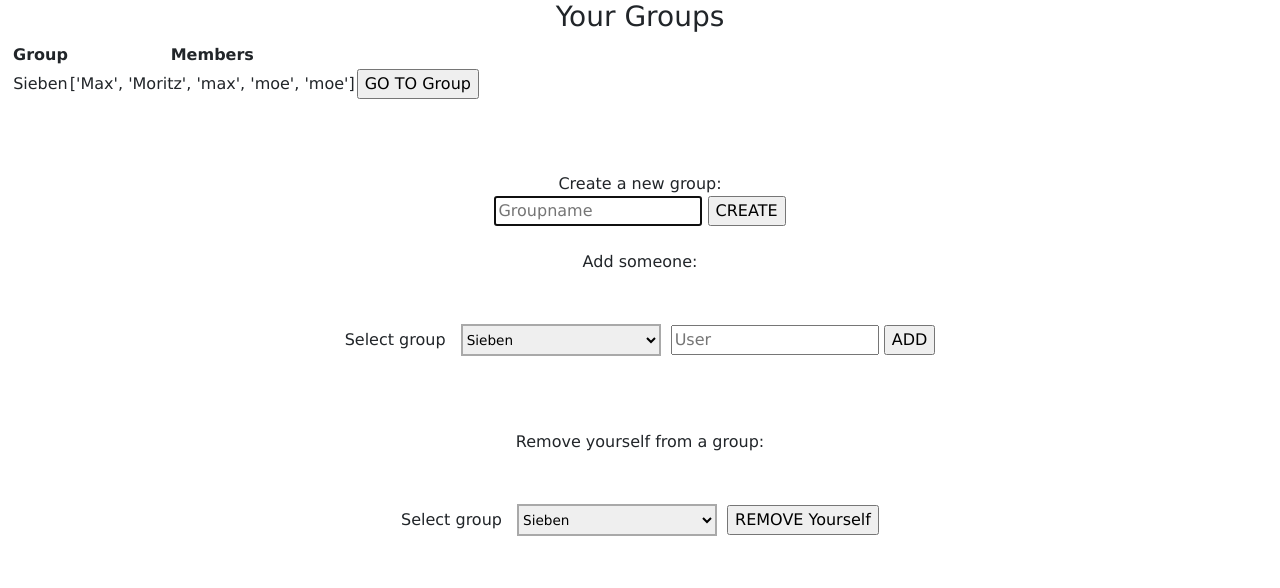
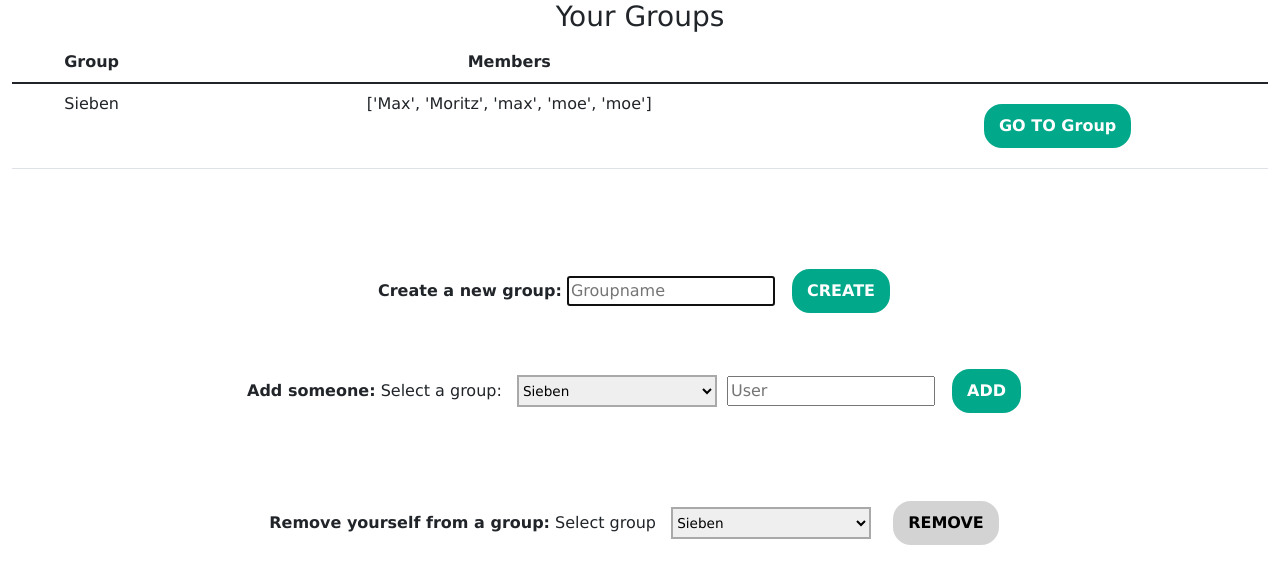
Before and after one commit to trett1004/final_assignment_cs50, a Flask app: page /groups in a window 1280 px wide. Shown: the part 76-664 px from the top of the page. Run offline with Flask 2, Linux system fonts and the light colour scheme; a user stored in the database is signed in.

Commit message:
CSS amd JS added

```diff
--- a/static/main.css
+++ b/static/main.css
@@ -4,17 +4,13 @@
 }
 
 .workingarea {
+
+}
+
+#remove_items {
     background-color: #E5E5E5;
     color: #302b29;
     padding: 30px;
-}
-
-#remove_items {
-
-}
-
-#add-items {
-
 }
 
 #btn_remove {
@@ -80,8 +76,7 @@ nav .navbar-brand .green
     color: #2e944b;
 }
 
-.table
-    {
-        padding-right: 150px;
-        padding-left: 150px;
+.table{
+    margin-left: auto;
+    margin-right: auto;
     }
--- a/templates/groups.html
+++ b/templates/groups.html
@@ -13,14 +13,14 @@
 
 <!-- Show all Groups the user is part of -->
 <h3>Your Groups</h3>
-<table>
+<table class="table">
     <thead>
         <tr>
             <th>Group</th>
             <th>Members</th>
         </tr>
     </thead>
-     <!-- List the members of a group: Loop through the lists of members of each group entries to display them in this table-->
+    <!-- List the members of a group: Loop through the lists of members of each group entries to display them in this table-->
     <tbody>
         {% for i in range(groups|count) %}
             <tr>
@@ -28,7 +28,7 @@
                 <td>{{ list_group_name_list[i] }}</td>
                 <td>
                     <form action="/enter_group" method="POST">
-                        <input class="btn_enter_group" type="submit" value="GO TO Group">
+                        <input class="btn_enter_group" type="submit" value="GO TO Group" id="btn_add">
                         <input type="hidden" name="enter_group" value="{{ groups[i] }}">
                     </form>
                 </td>
@@ -41,39 +41,38 @@
 <!-- Make a new group -->
 <div id="groups">
     <form action="/groups" method="POST">
-        <label for="create_group">Create a new group:</label><br>
+        <label for="create_group"><b>Create a new group:</b></label>
         <input autofocus required="required" autocomplete="off" type="text" name="create_group" placeholder="Groupname">
-        <input type="submit" value="CREATE">
+        <input type="submit" value="CREATE" id="btn_add">
     </form>
 </div>
-<br>
+
 
 <!-- Add user to group -->
 <div id="add_user">
     <form action="/add_user" method="POST">
-        <label for="add_user">Add someone:</label><br>
-        <label for="select_group">Select group</label>
+        <label for="add_user"><b>Add someone:</b></label>
+        <label for="select_group">Select a group:</label>
         <select name="select_groups">
             {% for item in groups %}
                 <option value="{{ item }}">{{ item }}</option>
             {% endfor %}
         <label for="add_user">Add user:</label>
         <input autofocus required="required" autocomplete="off" type="text" name="add_user" placeholder="User">
-        <input type="submit" value="ADD">
+        <input type="submit" value="ADD" id="btn_add">
     </form>
 </div>
-<br>
 
 <!-- Remove yourself from a group -->
 <div id="remove_yourself">
     <form action="/remove_yourself" method="POST">
-        <label for="remove_yourself">Remove yourself from a group:</label><br>
+        <label for="remove_yourself"><b>Remove yourself from a group:</b></label>
         <label for="select_group">Select group</label>
         <select name="select_removal_group">
             {% for item in groups %}
                 <option value="{{ item }}">{{ item }}</option>
             {% endfor %}
-        <input type="submit" value="REMOVE Yourself">
+        <input type="submit" value="REMOVE" id="btn_remove">
     </form>
 </div>
 
```
Also changed, not shown: koy.db, 1 other file.
